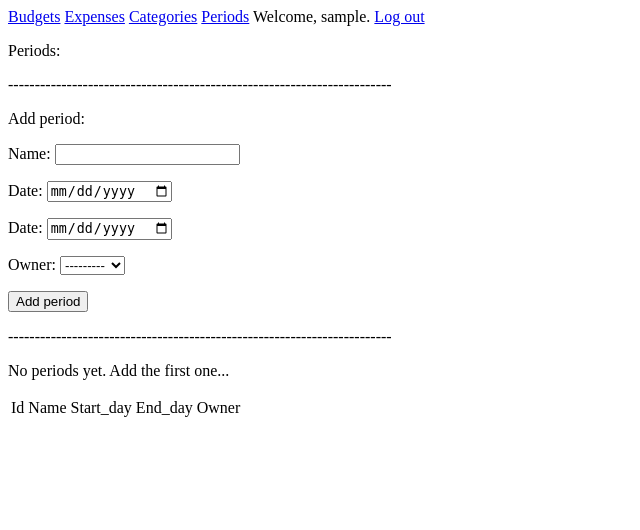
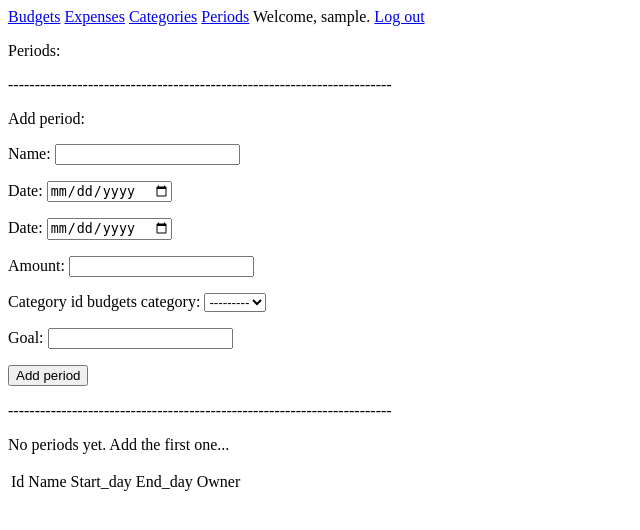
Before and after one commit to gilkom/home_budget_project, a Django app: page /periods/ in a window 1280 px wide. Shown: the top 530 px of the page, without its empty margins (0-640 px from the left). Run offline with Django 4.2, Linux system fonts and the light colour scheme; the visitor is signed in with stand-in values (Sample User, id 1); data comes from the database, SQL or seed files in the repository; data that the repository does not hold is empty.

Commit message:
add multiple forms for adding periods, balances and goals

```diff
--- a/budgets/forms.py
+++ b/budgets/forms.py
@@ -2,7 +2,7 @@ from datetime import datetime, date
 
 from django import forms
 
-from budgets.models import BudgetsExpenditure, BudgetsPeriod, BudgetsCategory
+from budgets.models import BudgetsExpenditure, BudgetsPeriod, BudgetsCategory, BudgetsBalance, BudgetsMonthlyGoal
 
 
 class ExpenditureForm(forms.ModelForm):
@@ -58,4 +58,18 @@ class PeriodForm(forms.ModelForm):
 
     class Meta:
         model = BudgetsPeriod
-        fields = ('name', 'start_day', 'end_day', 'owner',)
+        fields = ('name', 'start_day', 'end_day',)
+
+
+class BalanceForm(forms.ModelForm):
+
+    class Meta:
+        model = BudgetsBalance
+        fields = ('amount',)
+
+
+class MonthlyGoalForm(forms.ModelForm):
+
+    class Meta:
+        model = BudgetsMonthlyGoal
+        fields = ('category_id_budgets_category', 'goal',)
--- a/budgets/templates/budgets/periods.html
+++ b/budgets/templates/budgets/periods.html
@@ -7,7 +7,9 @@
 
     <form action="{% url 'budgets:periods' %}" method="post">
           {% csrf_token %}
-          {{ form.as_p }}
+          {{ pform.as_p }}
+          {{ bform.as_p }}
+          {{ mform.as_p }}
           <button name="submit">Add period</button>
     </form>
  <p>------------------------------------------------------------------------</p>
--- a/budgets/views.py
+++ b/budgets/views.py
@@ -2,7 +2,7 @@ from django.contrib.auth.decorators import login_required
 from django.http import Http404
 from django.shortcuts import render, redirect
 
-from .forms import ExpenditureForm, ExpenditureEditForm, CategoryForm, PeriodForm
+from .forms import ExpenditureForm, ExpenditureEditForm, CategoryForm, PeriodForm, BalanceForm, MonthlyGoalForm
 from .models import *
 
 # Create your views here.
@@ -73,14 +73,29 @@ def periods(request):
     periods = BudgetsPeriod.objects.filter(owner=request.user).order_by('period_id')
 
     if request.method != 'POST':
-        form = PeriodForm()
+        pform = PeriodForm()
+        bform = BalanceForm()
+        mform = MonthlyGoalForm()
     else:
-        form = PeriodForm(data=request.POST)
-        if form.is_valid():
-            new_period = form.save(commit=False)
+        pform = PeriodForm(data=request.POST, instance=BudgetsPeriod())
+        bform = BalanceForm(data=request.POST, instance=BudgetsBalance())
+        mform = MonthlyGoalForm(data=request.POST, instance=BudgetsMonthlyGoal())
+        if pform.is_valid() and bform.is_valid() and mform.is_valid():
+            new_period = pform.save(commit=False)
             new_period.owner = request.user
             new_period.save()
+
+            new_balance = bform.save(commit=False)
+            new_balance.owner = request.user
+            new_balance.period_id_budgets_period = new_period
+            new_balance.save()
+
+            new_monthly_goal = mform.save(commit=False)
+            new_monthly_goal.owner = request.user
+            new_monthly_goal.period_id_budgets_period = new_period
+            new_monthly_goal.save()
+
             return redirect('budgets:periods')
 
-    context = {'form': form, 'periods': periods}
+    context = {'pform': pform, 'bform': bform, 'mform': mform, 'periods': periods}
     return render(request, 'budgets/periods.html', context)
```
